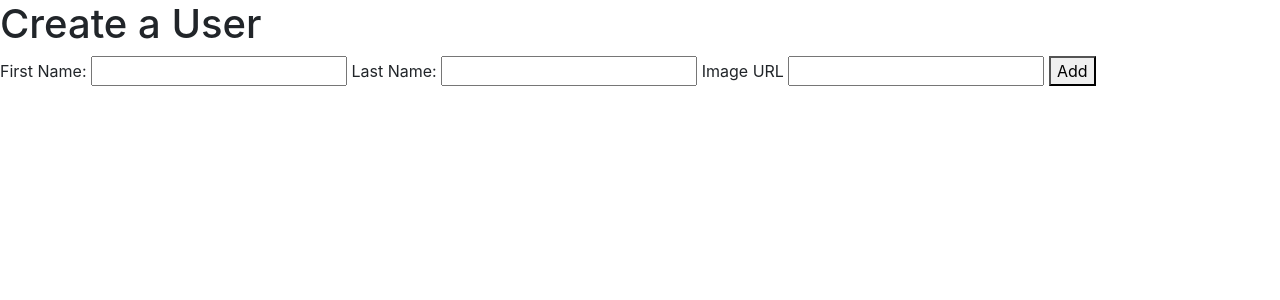
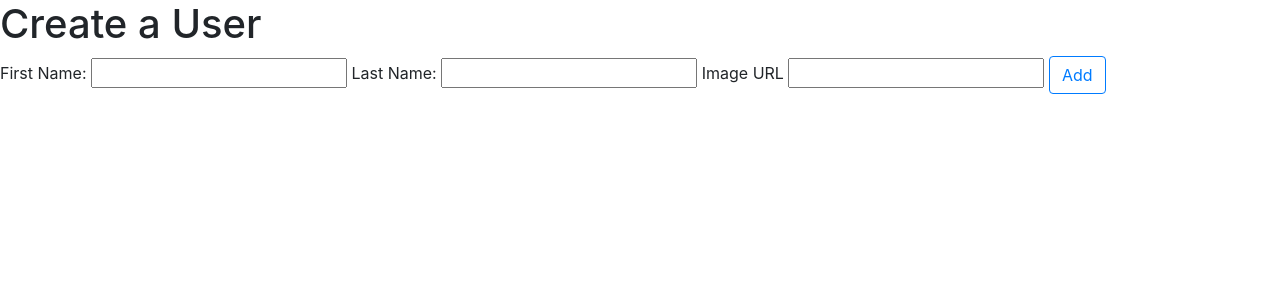
Before and after one commit to Eduardo-Zagalsky/Blogly, a Flask app: page /users/new in a window 1280 px wide. Shown: the top 300 px of the page. Run offline with Flask 2, Linux system fonts and the light colour scheme.

Commit message:
added the bootstrap logic to the add button

```diff
--- a/templates/new.html
+++ b/templates/new.html
@@ -9,6 +9,6 @@
     <input type="text" name="lastName" id="lastName">
     <label for="imgUrl">Image URL</label>
     <input type="text" name="imgUrl" id="imgUrl">
-    <button>Add</button>
+    <button class="btn btn-outline-primary">Add</button>
 </form>
 {%endblock%}
```
